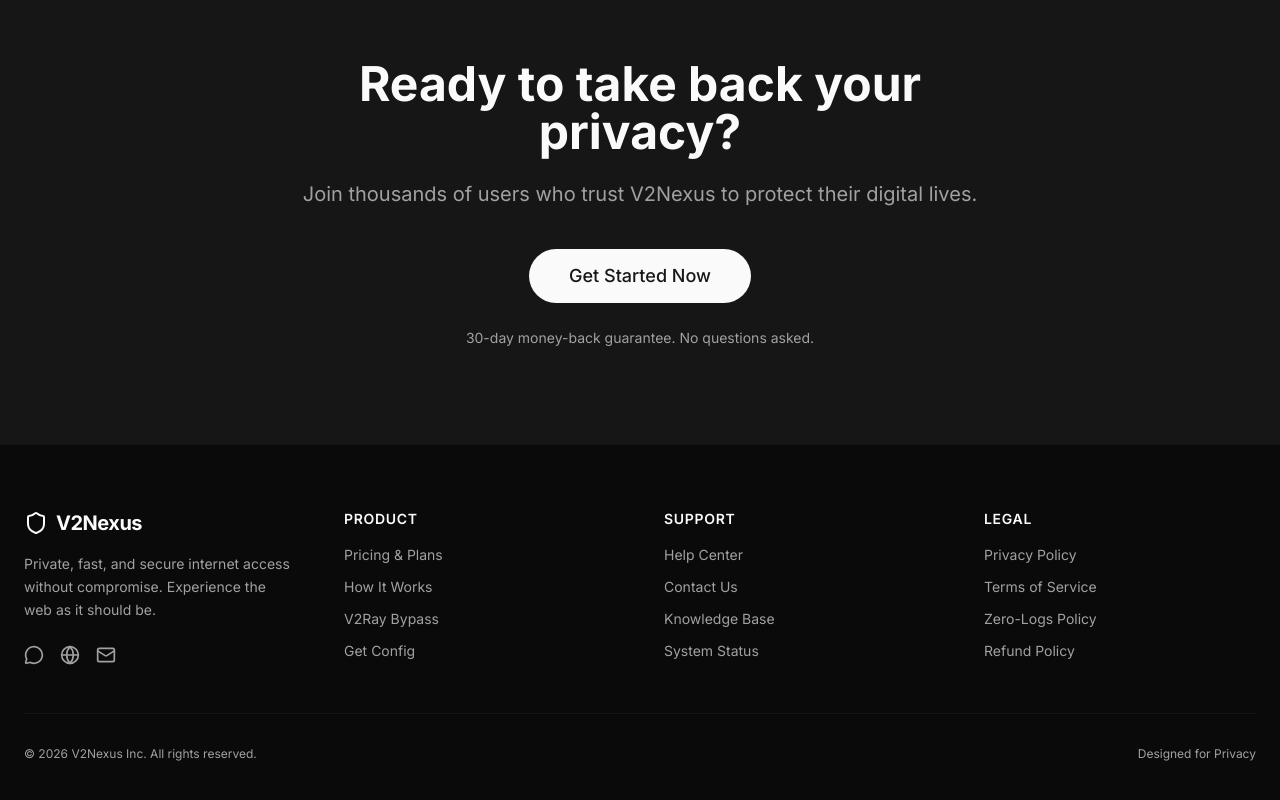
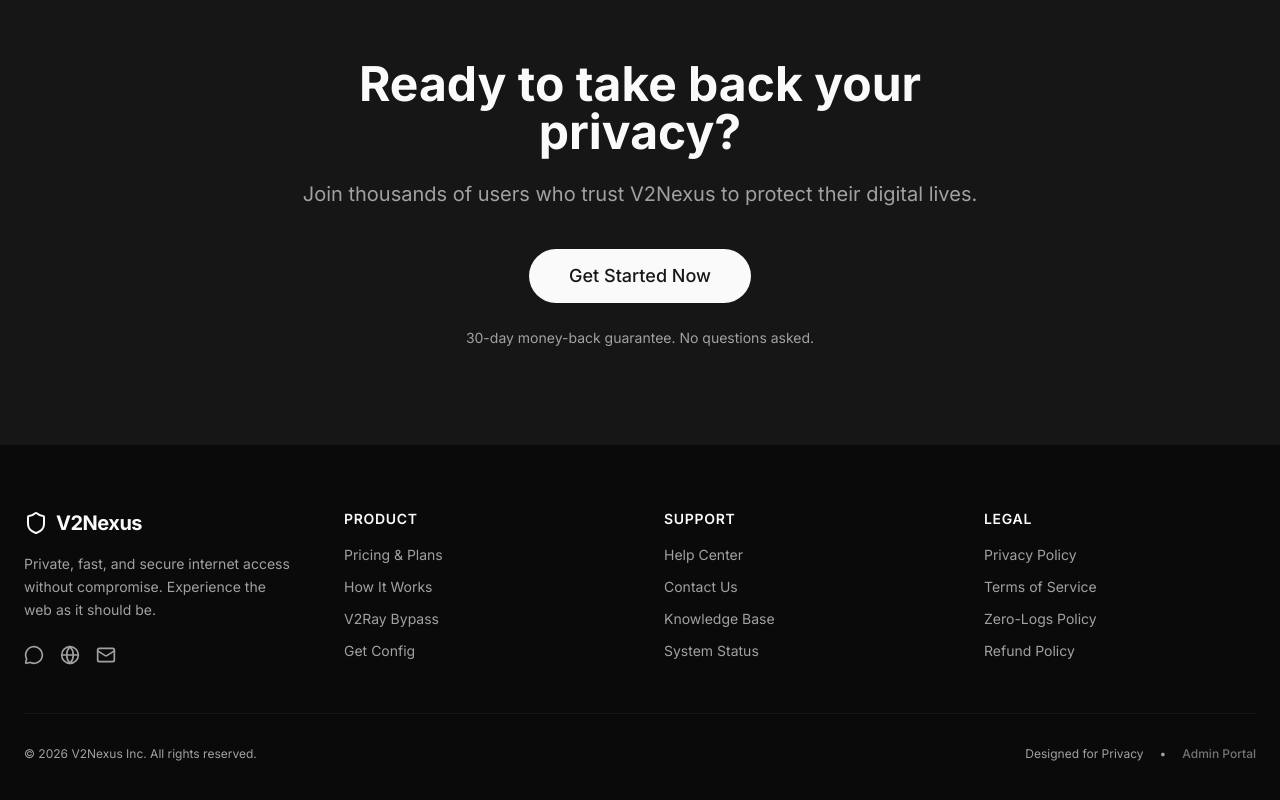
Before and after one commit to Dhanujaya-Malka/Digital-Service-Management-Platform, a Next.js app in the folder frontend/: page / in a window 1280 px wide. Shown: the part 8414-9214 px from the top of the page. Built offline with nearby package versions, Linux system fonts and the light colour scheme; no server answers.

Commit message:
feat: Add Admin Portal link in footer

```diff
--- a/frontend/src/components/layout/Footer.tsx
+++ b/frontend/src/components/layout/Footer.tsx
@@ -62,6 +62,10 @@ export default function Footer() {
           <p>© {new Date().getFullYear()} V2Nexus Inc. All rights reserved.</p>
           <div className="flex items-center gap-4">
             <span>Designed for Privacy</span>
+            <span>•</span>
+            <Link href="/admin/login" className="text-muted-foreground/70 hover:text-destructive transition-colors flex items-center gap-1 font-medium">
+              <span>Admin Portal</span>
+            </Link>
           </div>
         </div>
       </div>
```
